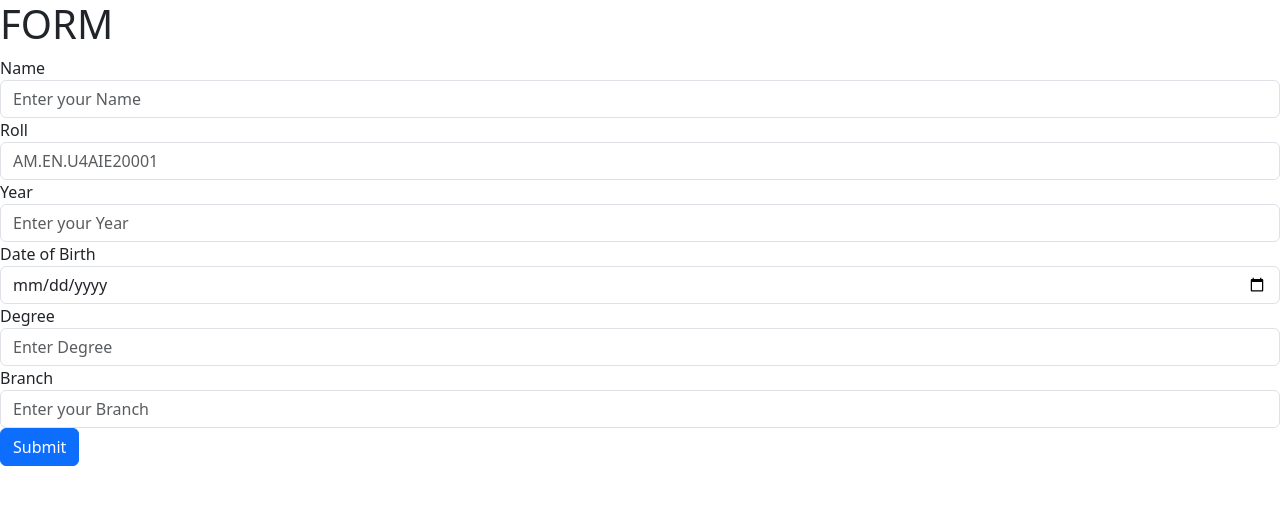
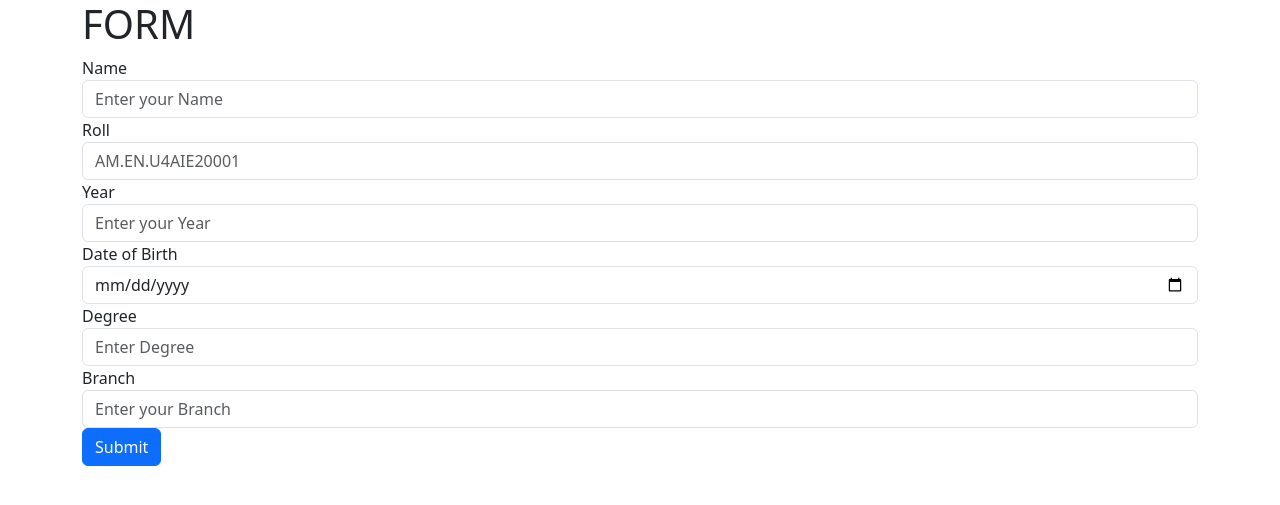
Before and after one commit to devikamanoj/forms_trial, a Django app: page /student/ in a window 1280 px wide. Shown: the top 505 px of the page. Run offline with Django 3.2, Linux system fonts and the light colour scheme; some libraries are stand-ins or nearby versions; some web fonts are replaced.

Commit message:
bootstrap added

```diff
--- a/templates/StudentForm.html
+++ b/templates/StudentForm.html
@@ -12,15 +12,18 @@
     <link rel="stylesheet" href="https://unpkg.com/boxicons@2.1.2/css/boxicons.min.css">
     <link rel="stylesheet" href="https://cdnjs.cloudflare.com/ajax/libs/font-awesome/6.1.1/css/all.min.css"/>
     <title>Form Sample</title>
+    <link rel="stylesheet" href="style.css">
 </head>
 <body>
+    <div class="container">
         <h1> FORM</h1>
         <form action="/student/" method="post">
             {% csrf_token %}
-        <div class="form-group">
+            <div class="form-group" >
               <label for="name">{{ form.name.label }}</label>
               <input type="name" name="name" class="form-control"placeholder="Enter your Name">
             </div>
+            <div class="space"></div>
             <div class="form-group">
               <label for="roll">{{ form.roll.label }}</label>
               <input type="text" name="roll" class="form-control" placeholder={{form.roll.help_text}}>
@@ -43,5 +46,6 @@
             </div>
             <button type="submit" class="btn btn-primary">Submit</button>
         </form>
+    </div>
 </body>
 </html>
--- /dev/null
+++ b/templates/style.css
@@ -0,0 +1,4 @@
+.space{
+    margin-bottom: 10px;
+    margin-top: 10px;
+}
```
Lines whose indentation alone changed are shown as unchanged.
